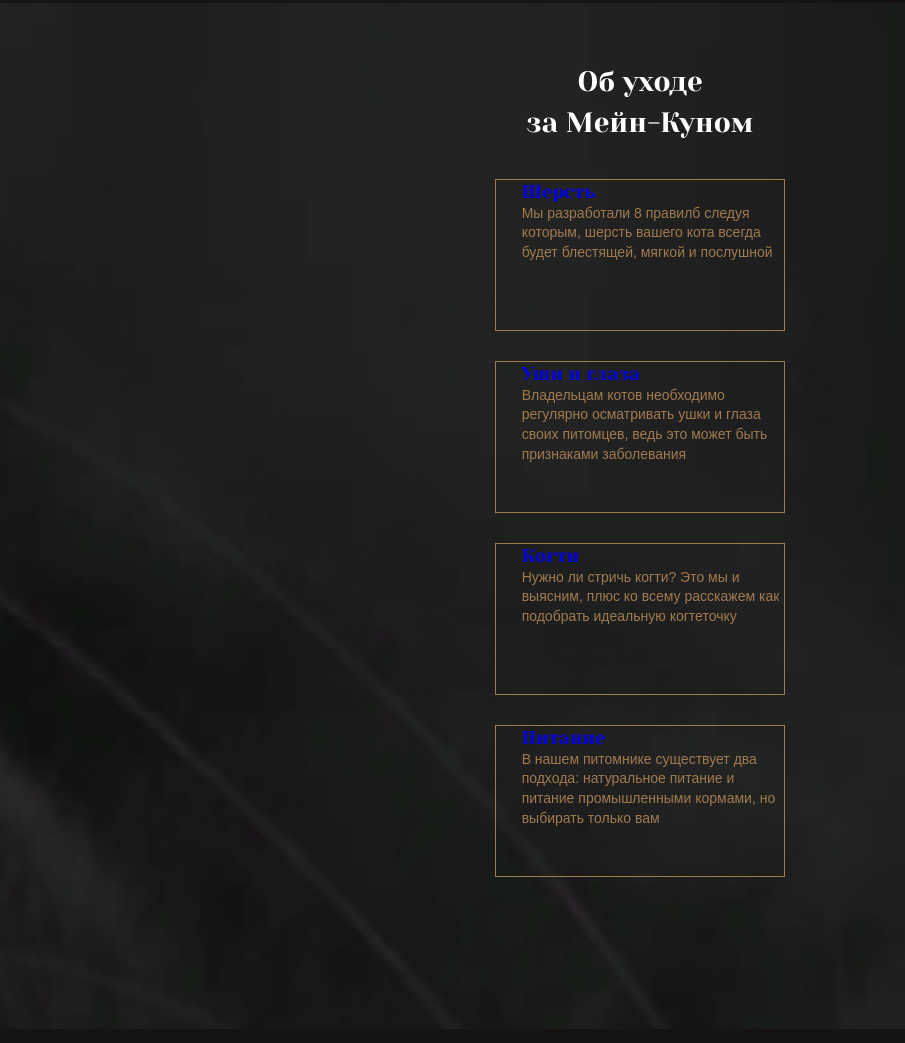
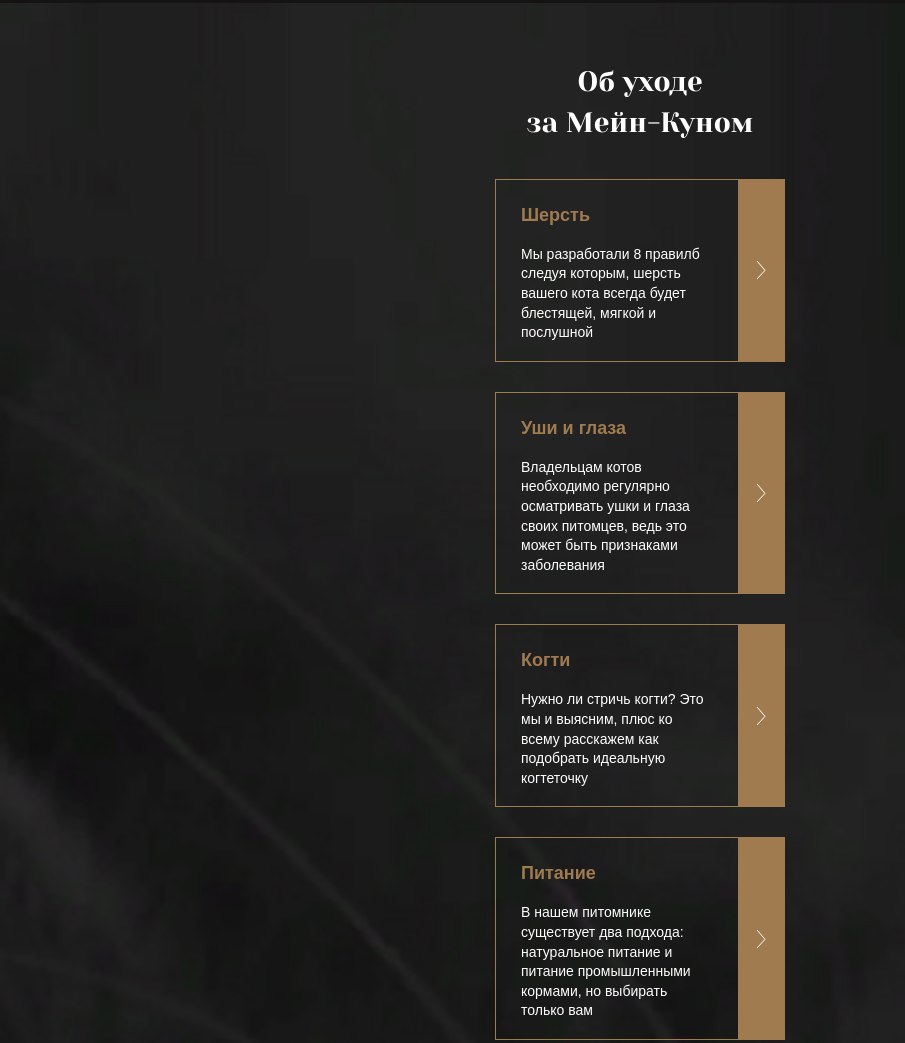
Before and after one commit to GarryVar/design-main-coon, a website: page src/index.html in a window 1280 px wide. Shown: the part 3208-4251 px from the top of the page, without its empty margins (0-905 px from the left). Drawn offline with nearby package versions, Linux system fonts and the light colour scheme; files that its build step writes are made by us from their sources.

Commit message:
Правит стили .care

```diff
--- a/src/styles/blocks/care.scss
+++ b/src/styles/blocks/care.scss
@@ -18,6 +18,7 @@
 .care__list {
   @include mobile-center;
 }
+
 .care {
   background-image: url("../images/gray-cat-bg.jpg");
   background-size: 100% auto;
@@ -25,31 +26,50 @@
 }
 
 .care__item {
-  display: flex;
-  justify-content: space-between;
+  position: relative;
 
   margin-bottom: 30px;
-  padding-left: 25.64px;
+  padding: 25px 70px 18px 25px;
 
-  min-height: 152px;
+  // height: 152px;
   border: 1px solid $main-orange;
-}
 
-.care__content {
-  padding-top: 25px;
-  padding-bottom: 22px;
+  &::after {
+    content: "";
+    position: absolute;
+    top: 0;
+    right: 0;
 
-  font-size: 14px;
+    width: 46px;
+    height: 100%;
 
-  p {
-    color: rgb(255, 255, 255);
-    font-weight: lighter;
+    background-color: $main-orange;
+    background-image: url("../images/svg/icon-arrow-details.svg");
+    background-repeat: no-repeat;
+    background-position: center;
   }
 }
 
+.care__link {
+  display: block;
 
-.care__header {
+  font-size: 14px;
+}
+
+
+.care__link-header {
   margin-bottom: 19px;
+
+  color: $main-orange;
+  font-family: inherit;
+  font-size: 18px;
+  font-weight: 700;
+  line-height: 21px;
+}
+
+.care__link-content {
+  color: rgb(255, 255, 255);
+  font-weight: 300;
 }
 
 .care__btn {
```
